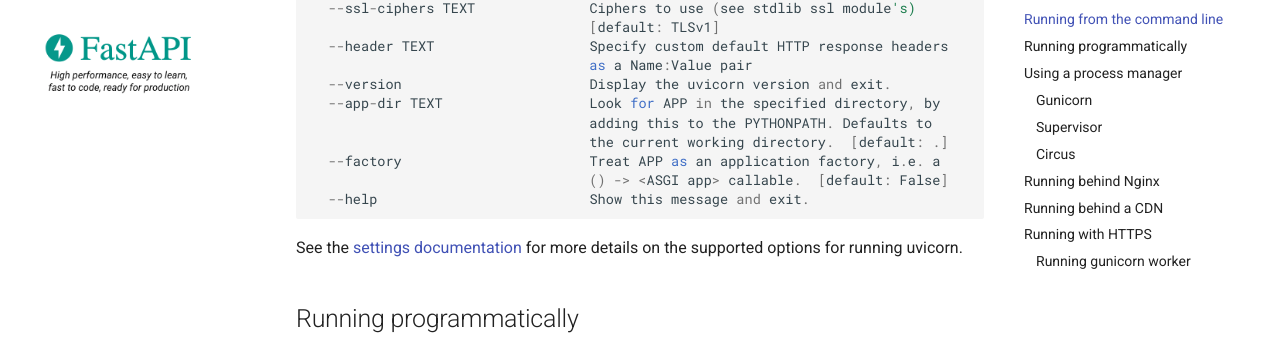
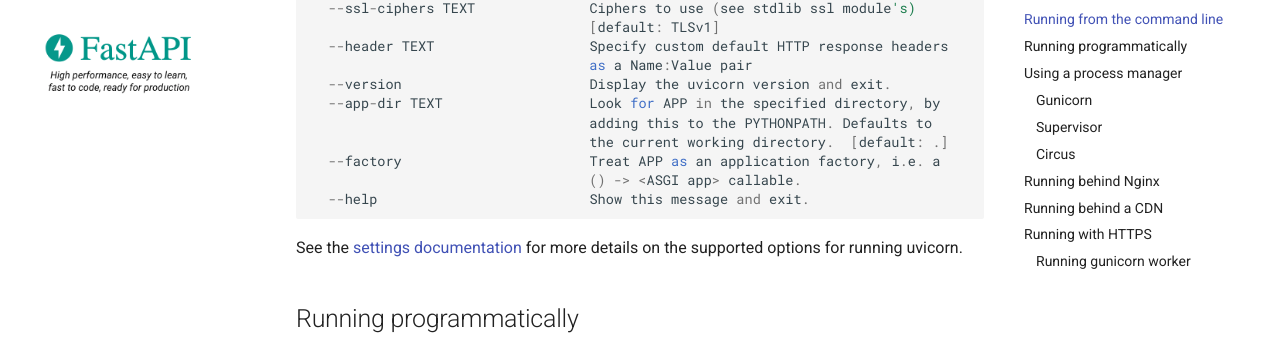
Before and after one commit to encode/uvicorn, an MkDocs documentation site: the page built from docs/deployment.md, in a window 1280 px wide and 900 px high, scrolled down 2268 px. Shown: the part 89-444 px from the top of the window. Built offline with MkDocs 1.6.1 and Material for MkDocs 9.7.7, drawn with Linux system fonts in a browser that asks for light colours; comment, search, counter and statistics services are not loaded.

Commit message:
Bump black to 22.3.0 (#1428)

````diff
--- a/docs/deployment.md
+++ b/docs/deployment.md
@@ -119,7 +119,7 @@
                                   adding this to the PYTHONPATH. Defaults to
                                   the current working directory.  [default: .]
   --factory                       Treat APP as an application factory, i.e. a
-                                  () -> <ASGI app> callable.  [default: False]
+                                  () -> <ASGI app> callable.
   --help                          Show this message and exit.
 ```
 
--- a/requirements.txt
+++ b/requirements.txt
@@ -9,7 +9,7 @@
 
 # Testing
 autoflake==1.4
-black==21.9b0
+black==22.3.0
 flake8==3.9.2
 isort==5.10.1
 pytest==6.2.5
````
Also changed, not shown: docs/index.md (+1 -1 lines), 1 other file.
